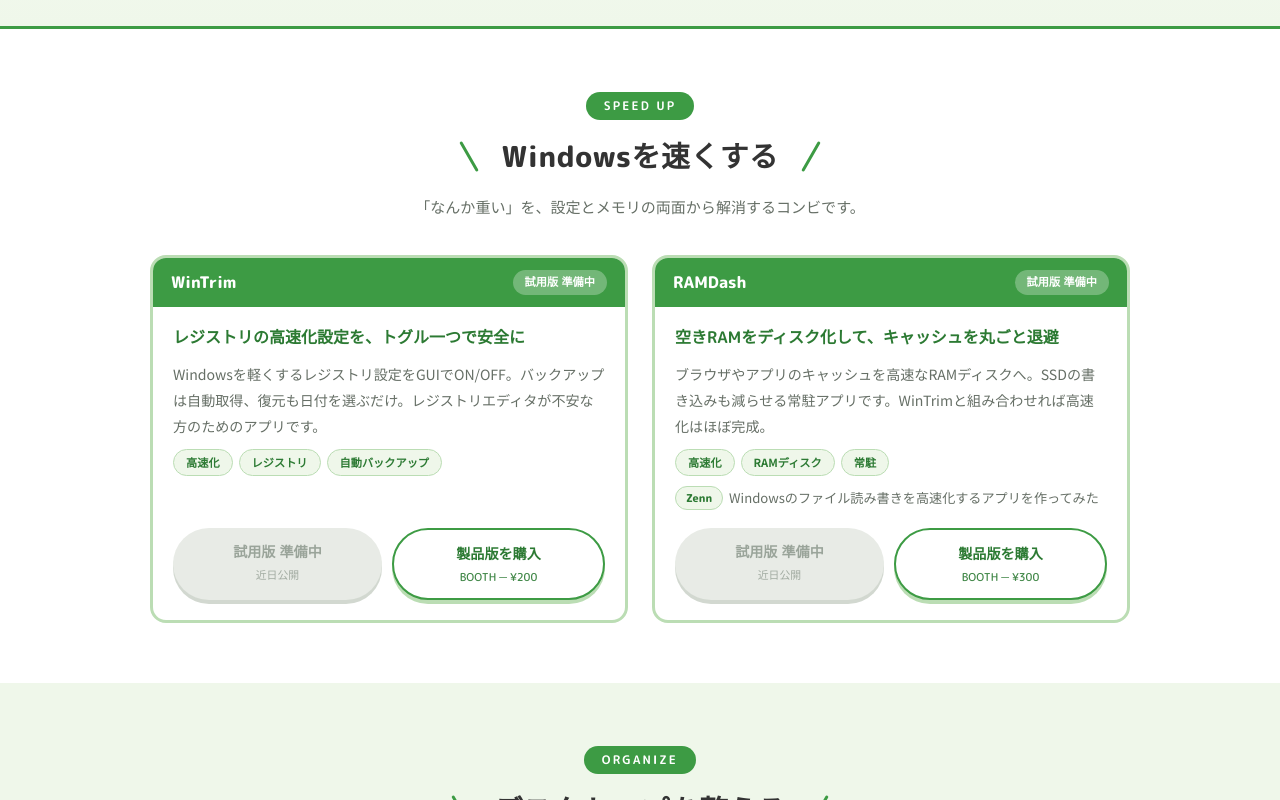
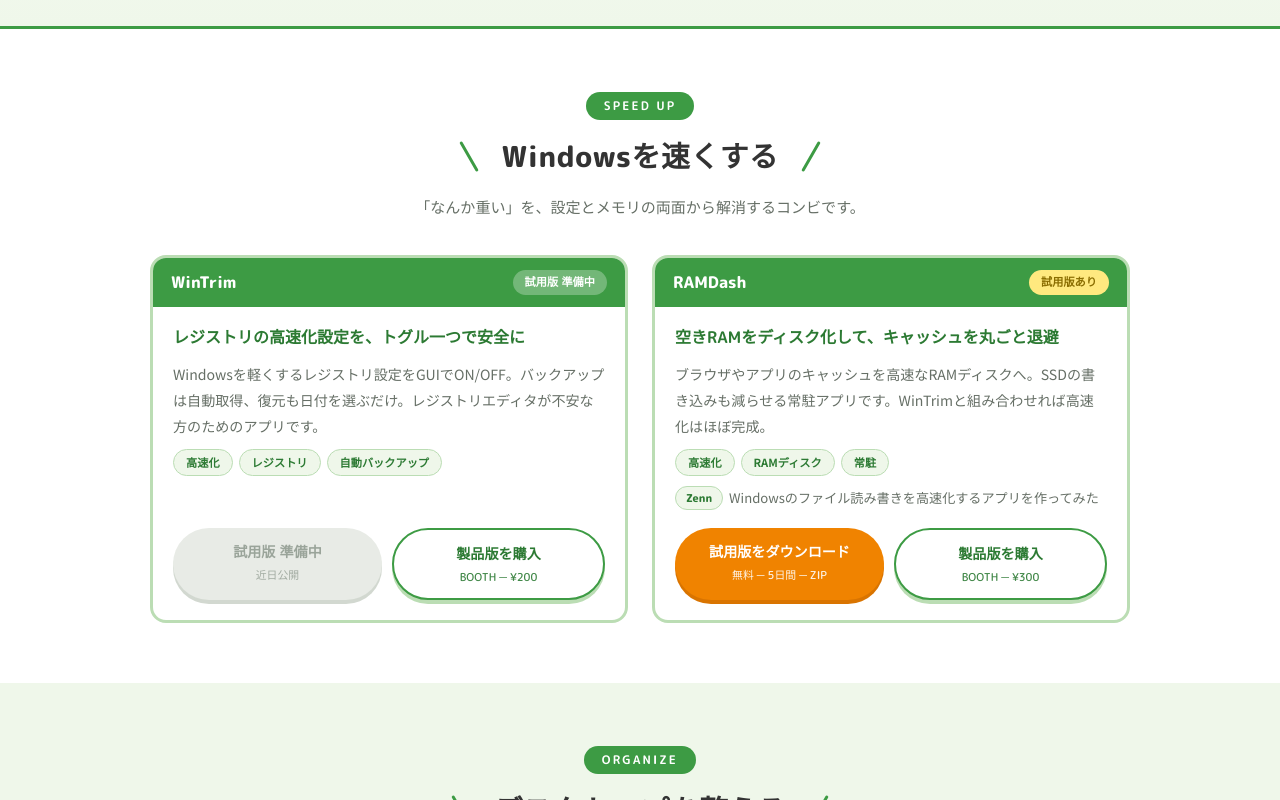
Before and after one commit to nori3-dev/LandingPage, a plain HTML site: page index.html in a window 1280 px wide. Shown: the part 622-1422 px from the top of the page. Drawn offline with Linux system fonts and the light colour scheme.

Commit message:
RAMDashの試用版追加

```diff
--- a/index.html
+++ b/index.html
@@ -312,7 +312,7 @@
         </article>
 
         <article class="app" id="2">
-          <div class="app-bar"><span class="name">RAMDash</span><span class="trial-flag soon">試用版 準備中</span></div>
+          <div class="app-bar"><span class="name">RAMDash</span><span class="trial-flag">試用版あり</span></div>
           <div class="app-body">
             <h3>空きRAMをディスク化して、キャッシュを丸ごと退避</h3>
             <p>ブラウザやアプリのキャッシュを高速なRAMディスクへ。SSDの書き込みも減らせる常駐アプリです。WinTrimと組み合わせれば高速化はほぼ完成。</p>
@@ -321,7 +321,7 @@
               <a href="https://zenn.dev/maedan/articles/ad15f8c2837753" target="_blank" rel="noopener"><span class="src">Zenn</span><span class="title">Windowsのファイル読み書きを高速化するアプリを作ってみた</span></a>
             </div>
             <div class="app-actions">
-              <a class="dl pending" href="#" aria-disabled="true">試用版 準備中<span class="sub">近日公開</span></a>
+              <a class="dl" href="downloads/RAMDash-Setup-0.3.3-Trial.zip" download>試用版をダウンロード<span class="sub">無料 ─ 5日間 ─ ZIP</span></a>
               <a class="buy" href="https://nori33.booth.pm/items/8527152" target="_blank" rel="noopener">製品版を購入<span class="sub">BOOTH ─ ¥300</span></a>
             </div>
           </div>
```
Also changed, not shown: 1 other file.
